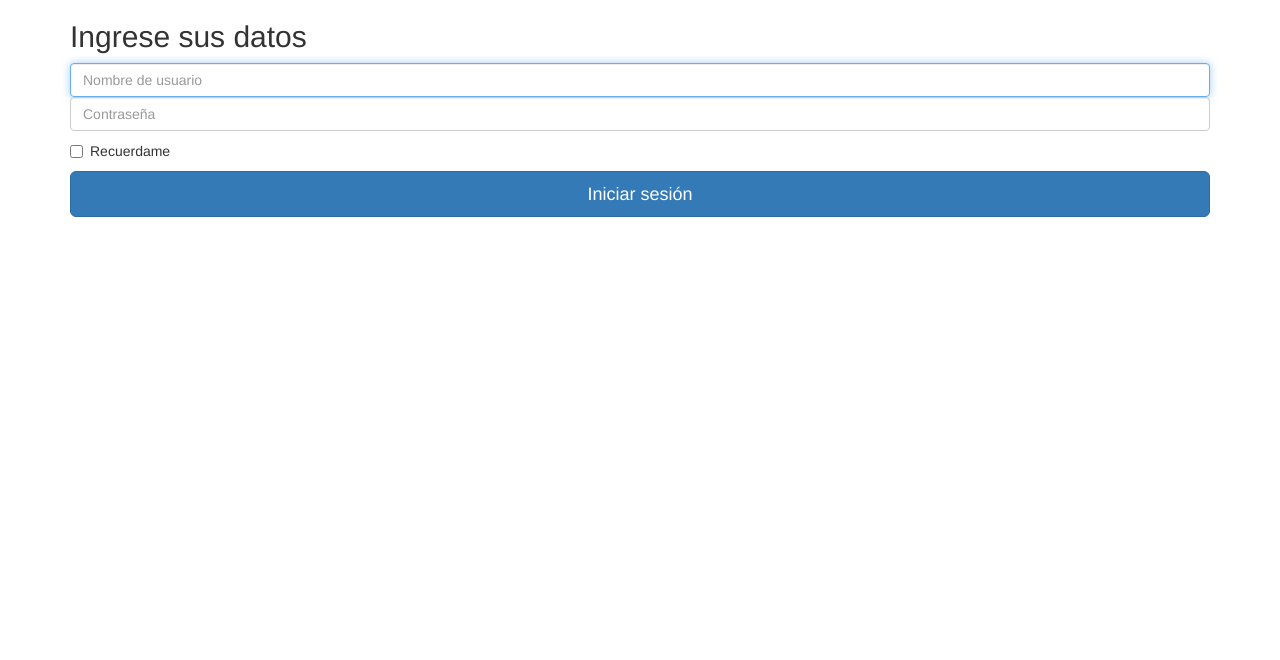
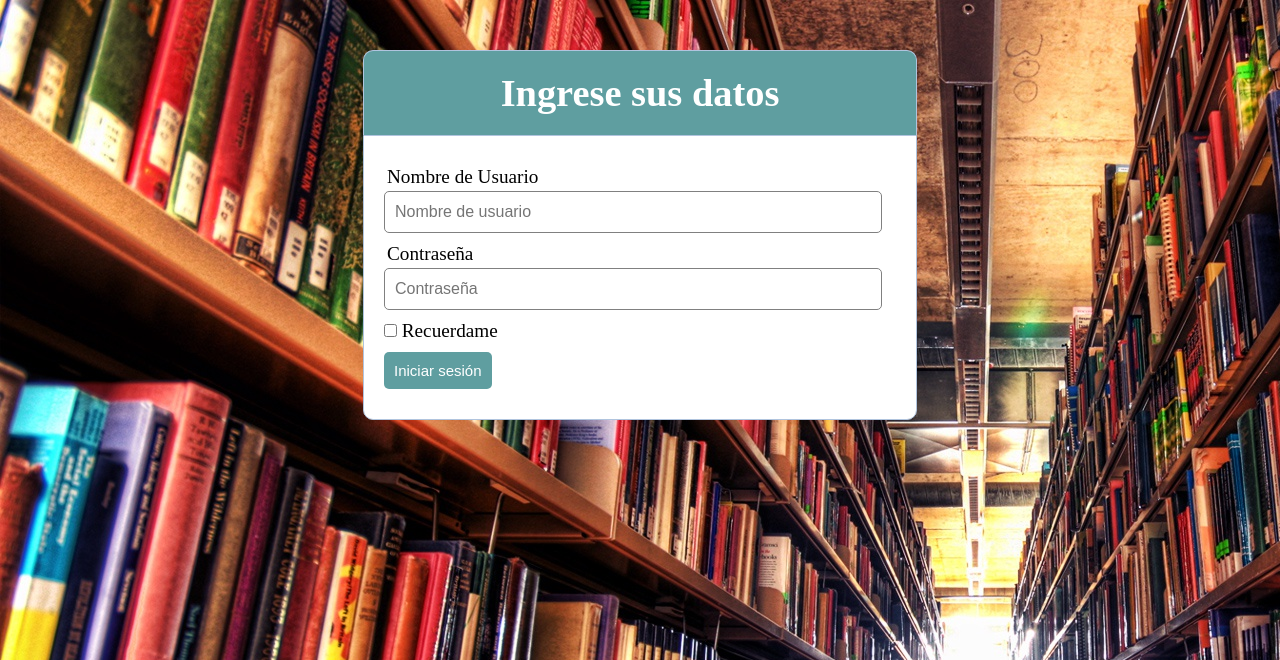
Before and after one commit to Arcant1/php, a PHP site: page /Login.html in a window 1280 px wide. Shown: the top 660 px of the page. Run offline with PHP 8.4, Linux system fonts and the light colour scheme; some libraries are stand-ins or nearby versions.

Commit message:
modificacion grafica

```diff
--- a/Login.html
+++ b/Login.html
@@ -4,26 +4,30 @@
 	<title>Iniciar sesión</title>
 	<meta charset="UTF-8">
 	<meta name="viewport" content="width=device-width, initial-scale=1">
-   <link rel="stylesheet" href="https://maxcdn.bootstrapcdn.com/bootstrap/3.3.7/css/bootstrap.min.css">
-   <script src="https://ajax.googleapis.com/ajax/libs/jquery/3.2.0/jquery.min.js"></script>
-   <script src="https://maxcdn.bootstrapcdn.com/bootstrap/3.3.7/js/bootstrap.min.js"></script>
+	<link rel="stylesheet" href="css/usuario.css">
 
 </head>
-<body>
-  <div class="container">
-    <form class="form-signin">
-      <h2 class="form-signin-heading">Ingrese sus datos</h2>
-      <label for="inputUsername" class="sr-only">Nombre de usuario</label>
-      <input type="username" id="inputUsername" class="form-control" placeholder="Nombre de usuario" required autofocus>
-      <label for="inputPassword" class="sr-only">Contraseña</label>
-      <input type="password" id="inputPassword" class="form-control" placeholder="Contraseña" required>
+<body background="img/fondo.jpg">
+	<div class="header">
+		<h1>Ingrese sus datos</h1>
+	</div>
+	<form name="Inicio sesión" method="POST">
+		<div class="input-group">
+			<label>Nombre de Usuario</label>
+			<input type="text" id="inputUsername" class="form-control" placeholder="Nombre de usuario" value="">
+		</div>
+		<div class="input-group">
+			<label>Contraseña</label>
+			<input type="password" id="inputPassword" class="form-control" placeholder="Contraseña">
+		</div>
 		<div class="checkbox">
 			<label>
 				<input type="checkbox" value="remember-me"> Recuerdame
 			</label>
 		</div>
-      <button class="btn btn-lg btn-primary btn-block" type="submit">Iniciar sesión</button>
+		<div class="input-group">
+			<button class="btn btn-primary" type="submit">Iniciar sesión</button>
+		</div>
 	</form>
-  </div>
 </body>
 </html>
--- a/css/index.css
+++ b/css/index.css
@@ -9,11 +9,6 @@
 /*********************************************
         		Theme Elements
 *********************************************/
-
-.gold{
-	color: #FFBF00;
-}
-
 
 #div1 {
 	overflow-y:scroll;
@@ -33,7 +28,6 @@ th{
 
 .content-wrapper {
 	max-width: 1140px;
-	background: #fff;
 	margin: 0 auto;
 	margin-top: 25px;
 	margin-bottom: 10px;
--- a/css/usuario.css
+++ b/css/usuario.css
@@ -1,7 +1,6 @@
 * { margin: 0px; padding: 0px; }
 body {
 	font-size: 120%;
-	background: #F8F8FF;
 }
 .header {
 	width: 40%;
--- a/index.html
+++ b/index.html
@@ -16,7 +16,7 @@
 	<script src="//code.jquery.com/jquery-1.11.1.min.js"></script>
 	<link href="css/index.css" rel="stylesheet">
 </head>
-<body>
+<body background="img/fondo.jpg">
 
 <nav class="navbar navbar-default">
   <div class="container-fluid">
@@ -169,7 +169,7 @@
 </div>
 </div>
 
-<!-- ver si dejar este script o hacerlo de otra manera-->
+<!-- ver si dejar este script o hacerlo de otra manera
 <script>
 function sortTable(n) {
   var table, rows, switching, i, x, y, shouldSwitch, dir, switchcount = 0;
@@ -225,7 +225,7 @@ function sortTable(n) {
     }
   }
 }
-</script>
+</script> -->
 <br>
 <br>
 <div class="container">
```
Also changed, not shown: signup.html (+2 -6 lines), img/fondo.jpg (added). Lines whose indentation alone changed are shown as unchanged.
